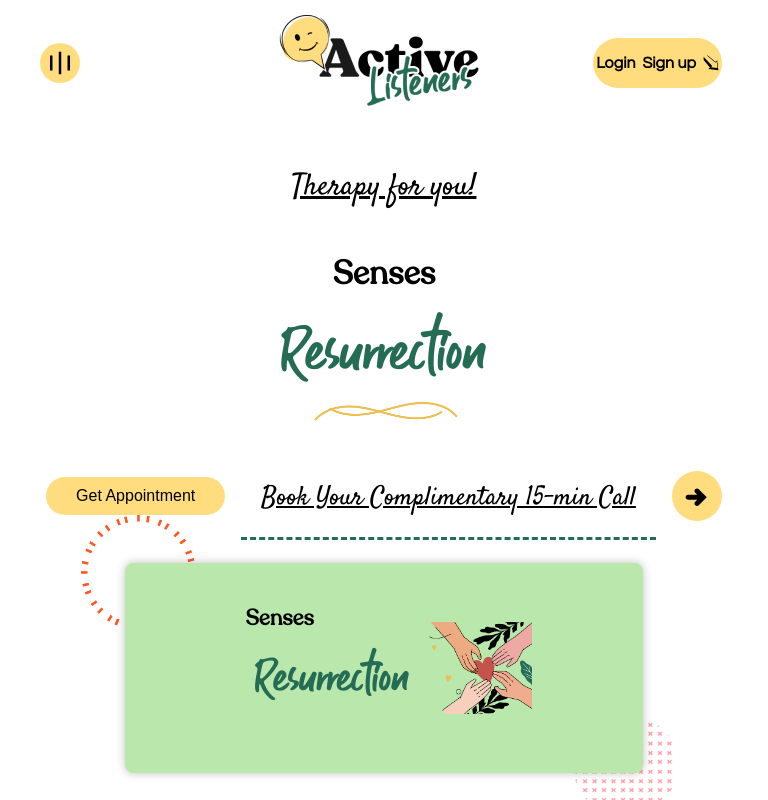
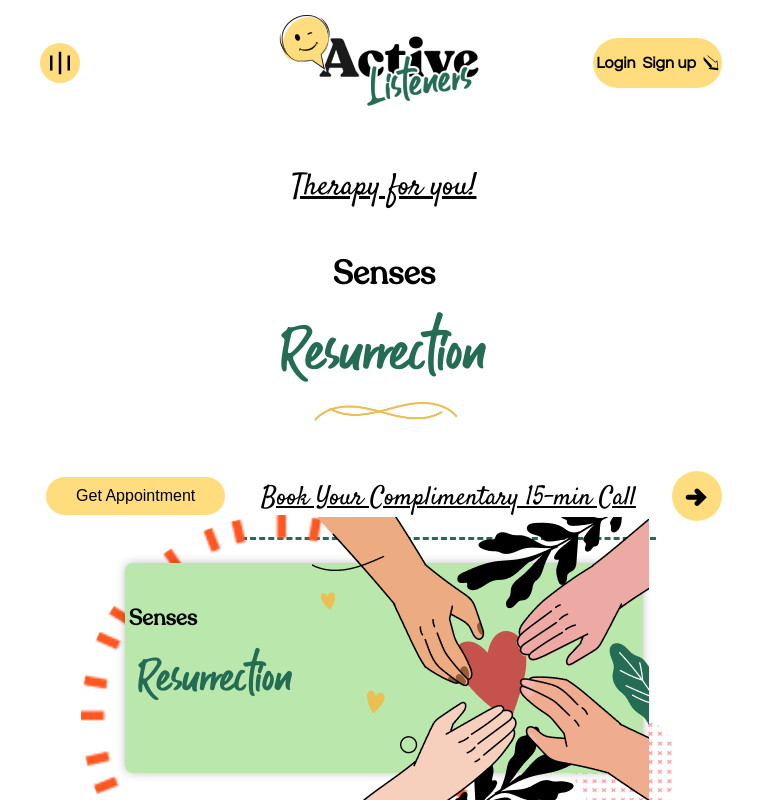
Before and after one commit to Thameem6369538954/Active-Listeners, a React (Create React App) app: page /Senses in a window 768 px wide. Shown: the top 800 px of the page. Built offline with nearby package versions, Linux system fonts and the light colour scheme.

Commit message:
init commit

```diff
--- a/src/Css/GriefSupport.css
+++ b/src/Css/GriefSupport.css
@@ -436,7 +436,7 @@ form .buttons button,
 }
 @media (min-width: 600px) and (max-width: 1024px) {
   .card-grif img {
-    width: 20%;
+    width: 70%;
   }
   .circle img:nth-child(1) {
     top: -38px;
```
